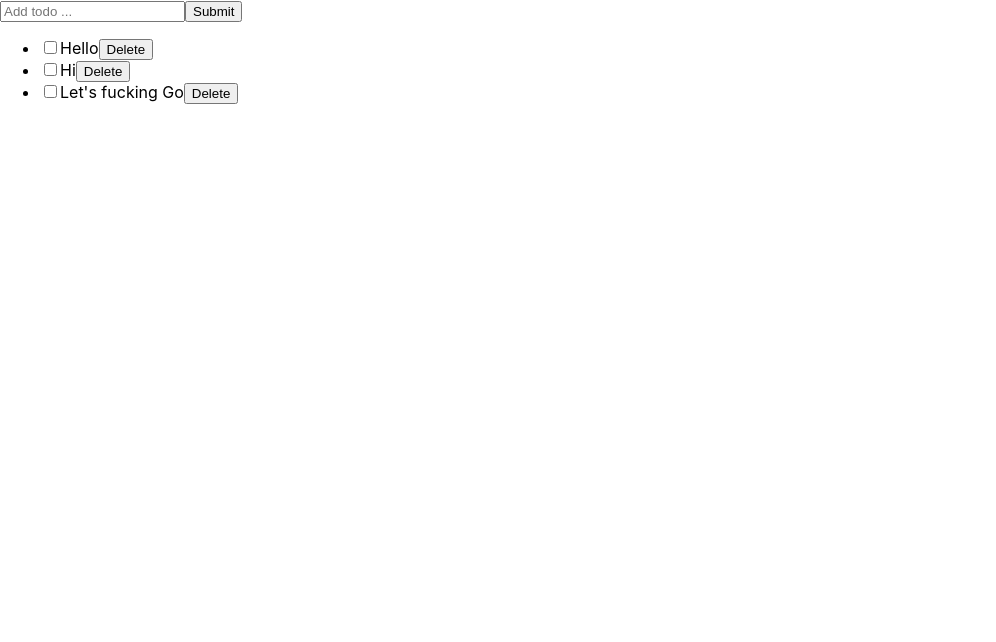
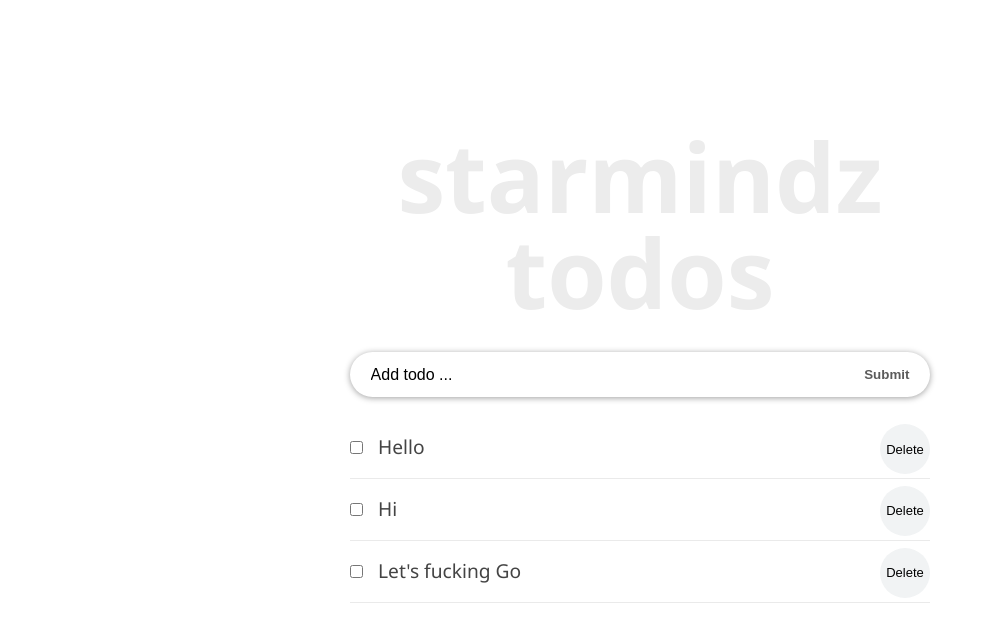
Before and after one commit to StarMindz/To-do-React-App, a React (Create React App) app: page / in a window 1280 px wide. Shown: the top 642 px of the page, without its empty margins (0-996 px from the left). Built offline with nearby package versions, Linux system fonts and the light colour scheme.

Commit message:
correct linter errors

```diff
--- a/src/App.css
+++ b/src/App.css
@@ -1,6 +1,65 @@
-.App {
+* {
+  box-sizing: border-box;
+  margin: 0;
+  padding: 0;
+}
+
+body {
+  font-family: "Segoe UI", Arial, sans-serif;
+  line-height: 1.4;
+  color: #444;
+  background: #fff;
+  height: 100vh;
+}
+
+.Todo {
   display: flex;
-  background-color: #34568b;
   flex-direction: column;
+  justify-content: center;
   align-items: center;
+  max-width: 600px;
+  margin: 0 auto;
 }
+
+.inner {
+  width: 100%;
+  padding: 8rem 10px 4rem;
+}
+
+.form-container {
+  width: 100%;
+  margin-bottom: 20px;
+  display: flex;
+  border-radius: calc(0.5 * 100px);
+  box-shadow: 0 1px 6px 0 rgba(0, 0, 0, 0.38);
+  justify-content: space-evenly;
+}
+
+.input-text {
+  font-size: 1rem;
+  font-weight: 400;
+  width: 85%;
+  padding-right: 5px;
+  padding-left: 10px;
+  border-radius: calc(0.5 * 100px);
+}
+
+.input-text::placeholder {
+  color: #000;
+}
+
+.input-submit {
+  background: transparent;
+  color: #5b5b5b;
+  text-transform: capitalize;
+  cursor: pointer;
+  font-weight: 600;
+  margin-right: 10px;
+}
+
+.input-text,
+.input-submit {
+  height: 45px;
+  outline: none;
+  border: none;
+}
--- a/src/App.js
+++ b/src/App.js
@@ -3,12 +3,16 @@
 import Todo from './components/Todo';
 
 class App extends React.Component {
+  constructor(props) {
+    super(props);
+    this.state = {};
+  }
   render() {
     return (
-      <React.Fragment>
+      <>
         <Todo />
-      </React.Fragment>
-    )
+      </>
+    );
   }
 }
 
--- /dev/null
+++ b/src/components/Header.js
@@ -0,0 +1,21 @@
+const Header = () => {
+  return (
+    <header>
+      <h1
+        style={{
+          fontSize: "6rem",
+          fontWeight: "600",
+          marginBottom: "2rem",
+          lineHeight: "1em",
+          color: "#ececec",
+          textTransform: "lowercase",
+          textAlign: "center",
+        }}
+      >
+        StarMindz Todos
+      </h1>
+    </header>
+  )
+}
+
+export default Header;
--- a/src/components/Input.js
+++ b/src/components/Input.js
@@ -1,31 +1,32 @@
-import { Component } from "react"
+import { Component } from 'react';
 
 class InputBox extends Component {
   constructor(props) {
-    super(props)
-    this.state ={
-      task: ''
+    super(props);
+    this.state = {
+      task: '',
     };
-
   }
 
   noRefresh(e) {
     e.preventDefault();
-    this.setState({task: ''})
+    this.setState({ task: '' })
   }
 
   inputText(element) {
-    this.setState({task: element.target.value});
+    this.setState({ task: element.target.value });
   }
 
   render() {
+    const { add } = this.props;
+    const { task } = this.state;
     return (
-      <form onSubmit = {this.noRefresh.bind(this)}>
-        <input type='text' onChange = {this.inputText.bind(this)} value = {this.state.task} placeholder = 'Add todo ...' />
-        <button onClick = {() => {this.props.add(this.state.task)}} >Submit</button>
+      <form className="form-container" onSubmit={ this.noRefresh.bind(this) }>
+        <input className="input-text" type='text' onChange={ this.inputText.bind(this) } value={ task } placeholder="Add todo ..." />
+        <button className="input-submit" onClick={ () => { add(task) }} >Submit</button>
       </form>
     )
   }
 }
 
-export default InputBox
+export default InputBox;
--- a/src/components/Todo.js
+++ b/src/components/Todo.js
@@ -2,7 +2,7 @@
 import TodoList from './TodoList'
 import InputBox from './Input';
 import { v4 as uuidv4 } from "uuid";
-
+import Header from './Header'
 class Todo extends React.Component {
   state = {
     todo: [
@@ -57,12 +57,16 @@
   }
 
   render() {
+    const { todo } = this.state;
     return (
       <div className = 'Todo' >
-      <InputBox add = {this.addTodo.bind(this)} />
-      <TodoList click = {this.changeState.bind(this)} todos={this.state.todo} deleteTodo = {this.deleteTodo.bind(this)} />
+        <div className="inner">
+          <Header />
+          <InputBox add = { this.addTodo.bind(this) } />
+          <TodoList click={ this.changeState.bind(this) } todos={ todo } deleteTodo={ this.deleteTodo.bind(this) } />
+        </div>
       </div>
-    )
+    );
   }
 }
 
--- a/src/components/TodoItem.js
+++ b/src/components/TodoItem.js
@@ -1,13 +1,25 @@
 import React from 'react';
+import styles from './stylings/TodoItem.module.css'
 
 const TodoItem = (props) => {
+  const completedStyle = {
+    fontStyle: "italic",
+    color: "#595959",
+    opacity: 0.4,
+    textDecoration: "line-through",
+  }
+
+  const { click, item, deleteTodo } = props;
+
   return (
-    <li id = {props.item.id} >
-      <input type = 'checkbox' checked = {props.item.check} onChange = {() => props.click(props.item.id)} />
-      {props.item.title}
-      <button onClick = {() => {props.deleteTodo(props.item.id)}}>Delete</button>
+    <li className={ styles.item } id={ item.id } >
+      <input type = 'checkbox' className={ styles.checkbox } checked={ item.check } onChange={ () => click(item.id) } />
+      <span style={ item.check ? completedStyle : null }>
+        { item.title }
+      </span>
+      <button onClick={ () => {deleteTodo(item.id) }}>Delete</button>
     </li>
-  )
+  );
 }
 
 export default TodoItem;
--- a/src/components/TodoList.js
+++ b/src/components/TodoList.js
@@ -2,12 +2,13 @@
 import TodoItem from './TodoItem';
 
 const TodoList = (props) => {
+  const { click, todos, deleteTodo } = props;
   return (
     <ul className='Todo-list'>
-      {props.todos.map((todo) => (
-        <TodoItem click = {props.click} item = {todo} deleteTodo = {props.deleteTodo} />))}
+      {todos.map((todo) => (
+        <TodoItem click={ click } item={ todo } deleteTodo={ deleteTodo } />))}
     </ul>
-  )
+  );
 }
 
 export default TodoList;
--- /dev/null
+++ b/src/components/stylings/TodoItem.module.css
@@ -0,0 +1,23 @@
+.item {
+  font-size: 1.2rem;
+  list-style-type: none;
+  padding: 17px 0px;
+  border-bottom: 1px solid #eaeaea;
+}
+
+.checkbox {
+  margin-right: 15px;
+}
+
+.item button {
+  font-size: 13px;
+  background: #f1f3f4;
+  border: none;
+  cursor: pointer;
+  float: right;
+  outline: none;
+  border-radius: 100px;
+  height: 50px;
+  width: 50px;
+  margin: -10px 0 0 10px;
+}
```
